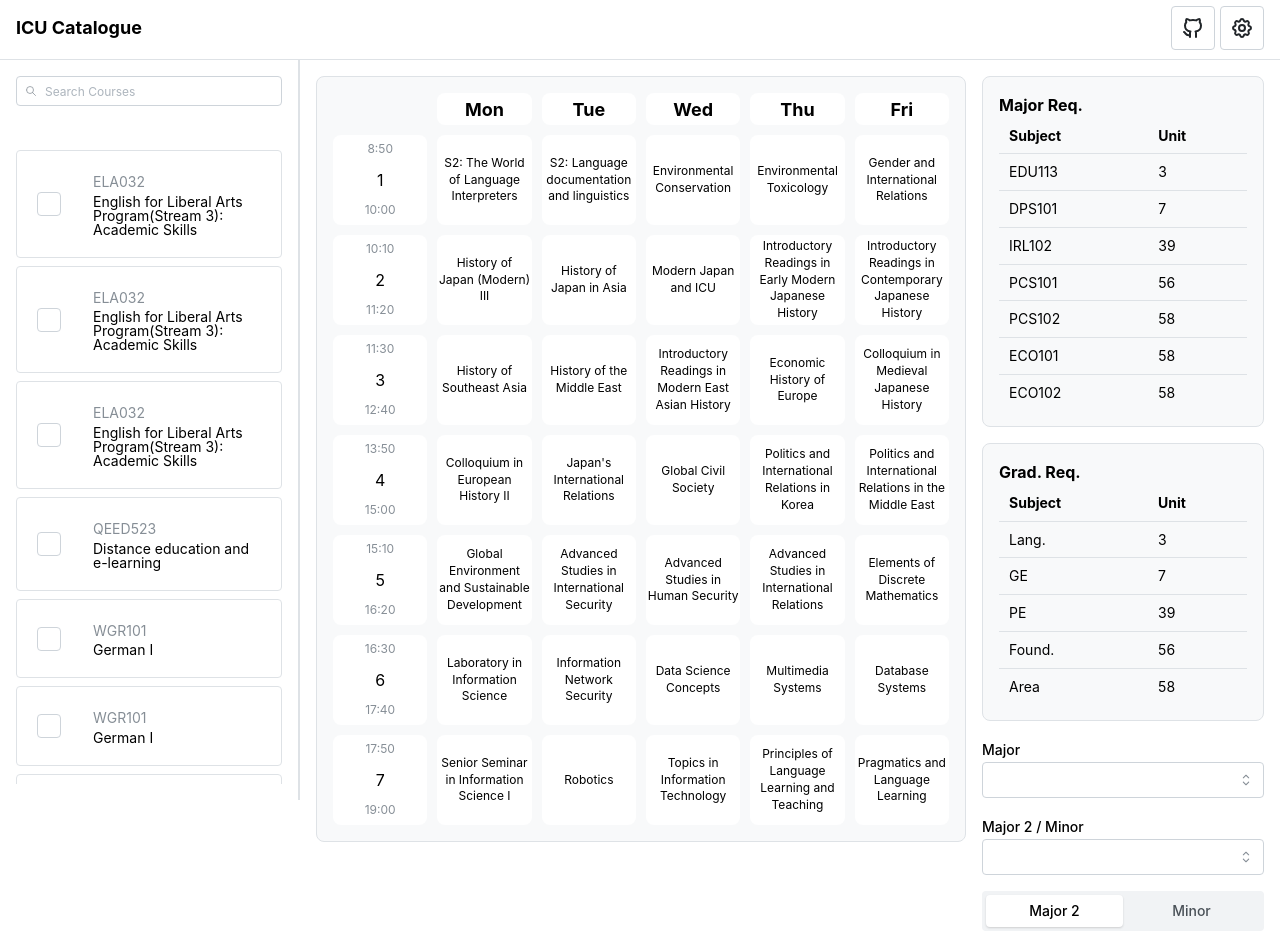
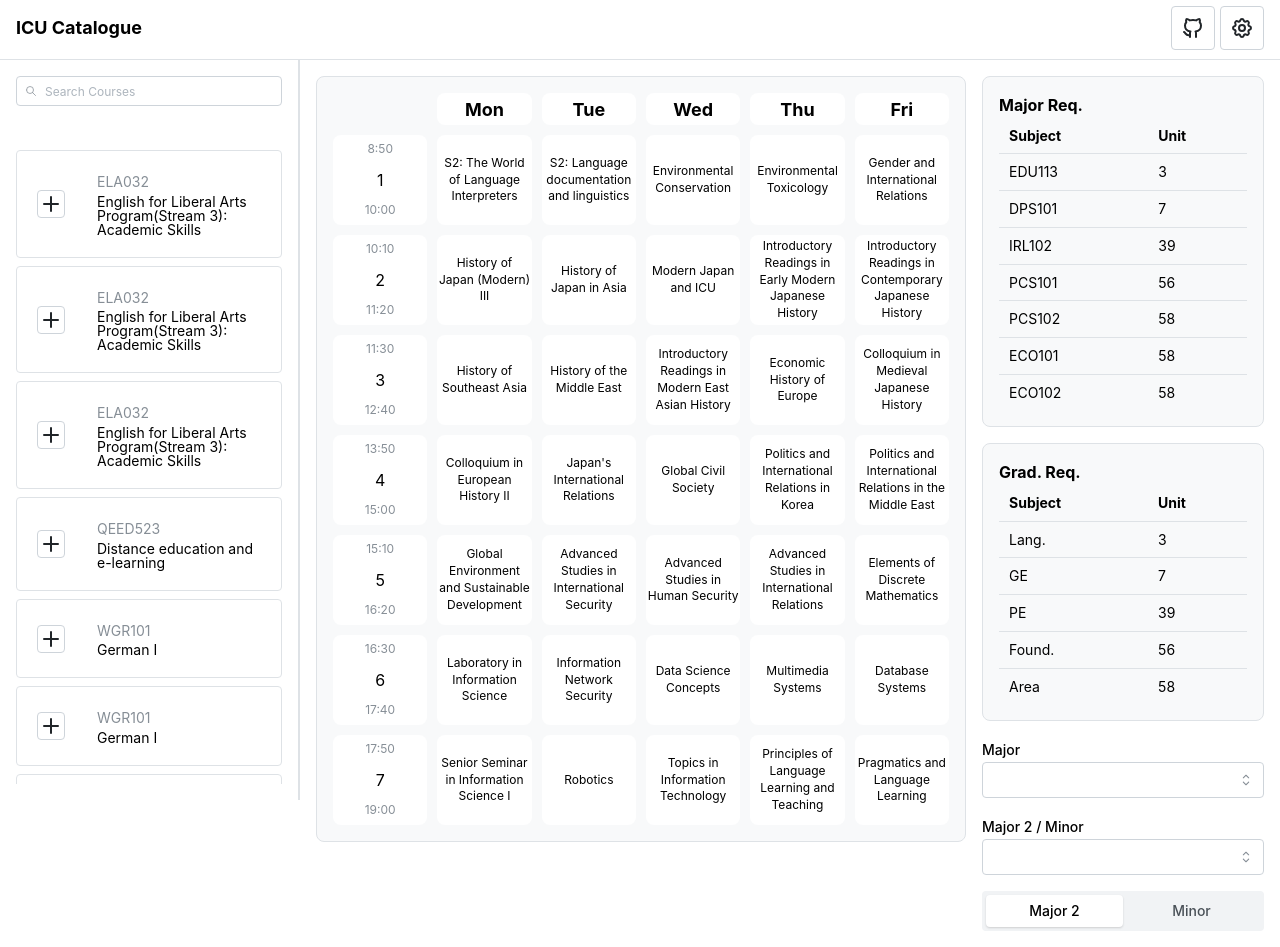
Before and after one commit to ItsukiKigoshi/icu-catalogue, a Next.js app: page / in a window 1280 px wide. Built offline with nearby package versions, Linux system fonts and the light colour scheme.

Commit message:
Add setTimetableData prop to NavbarSearch component

```diff
--- a/src/app/page.tsx
+++ b/src/app/page.tsx
@@ -743,7 +743,7 @@ export default function Page() {
         <Header opened={opened} toggle={toggle} />
       </AppShell.Header>
       <AppShell.Navbar>
-        <NavbarSearch />
+        <NavbarSearch setTimetableData={setTimetableData} />
       </AppShell.Navbar>
       <AppShell.Main>
         <Grid justify="flex-start" gutter="md" align="stretch">
--- a/src/components/CourseCard/CourseCard.tsx
+++ b/src/components/CourseCard/CourseCard.tsx
@@ -1,22 +1,22 @@
-import { CourseWithCheck } from "@/src/type/Types";
-import { Checkbox, Flex, Text, UnstyledButton } from "@mantine/core";
+import { CourseWithAdded } from "@/src/type/Types";
+import { ActionIcon, Flex, Text, UnstyledButton } from "@mantine/core";
+import { IconMinus, IconPlus } from "@tabler/icons-react";
 import classes from "./CourseCard.module.css";
 
 export default function CourseCard(props: {
-  item: CourseWithCheck;
+  item: CourseWithAdded;
   toggleCheck: (regno: number) => () => void;
 }) {
   return (
     <UnstyledButton key={props.item.regno} className={classes.button} mb={8}>
       <Flex align="center">
-        <Checkbox
-          checked={props.item.checked}
-          onChange={props.toggleCheck(props.item.regno)}
-          tabIndex={-1}
-          size="md"
+        <ActionIcon
+          variant="default"
+          onClick={props.toggleCheck(props.item.regno)}
           mr="xl"
-          aria-hidden
-        />
+        >
+          {props.item.added ? <IconMinus /> : <IconPlus />}
+        </ActionIcon>
         <div>
           <Text fz="sm" c="dimmed">
             {props.item.cno}
--- a/src/components/NavbarSearch/NavbarSearch.tsx
+++ b/src/components/NavbarSearch/NavbarSearch.tsx
@@ -1,38 +1,37 @@
 import { Flex, ScrollArea, Text } from "@mantine/core";
 import { useEffect, useState } from "react";
 
-import { Course, CourseWithCheck } from "@/src/type/Types";
+import { Course, CourseWithAdded } from "@/src/type/Types";
 import CourseCard from "../CourseCard/CourseCard";
 import classes from "./NavbarSearch.module.css";
 import SearchCourses from "./SearchCourses";
 
-export function NavbarSearch() {
-  const [section, setSection] = useState<"addNew" | "myList">("addNew");
-
-  const [addNewItems, setAddNewItems] = useState<CourseWithCheck[]>([]);
-  const [myListItems, setMyListItems] = useState<CourseWithCheck[]>([]);
+export function NavbarSearch(props: {
+  setTimetableData: (data: CourseWithAdded[][]) => void;
+}) {
+  const [courses, setCourses] = useState<CourseWithAdded[]>([]);
 
   useEffect(() => {
-    const getAddNewItems = async () => {
+    const getCourses = async () => {
       const response = await fetch("/api/courses");
-      const addNewResponses = await response.json();
+      const jsonResponse = await response.json();
 
-      const addNewResponsesWithCheck = addNewResponses.map((item: Course) => {
-        return { ...item, checked: false };
+      const coursesAdded = jsonResponse.map((item: Course) => {
+        return { ...item, added: false };
       });
-      setAddNewItems(addNewResponsesWithCheck);
+      setCourses(coursesAdded);
     };
 
-    getAddNewItems();
+    getCourses();
   }, []);
 
   const toggleCheck = (regno: number) => {
     return () => {
-      setAddNewItems(
-        addNewItems.map((item) => {
+      setCourses(
+        courses.map((item) => {
           if (item.regno === regno) {
-            console.log(`${item.regno}: ${item.checked}`);
-            return { ...item, checked: !item.checked };
+            console.log(`${item.regno}: ${item.added}`);
+            return { ...item, added: !item.added };
           } else {
             return item;
           }
@@ -41,36 +40,21 @@ export function NavbarSearch() {
     };
   };
 
-  useEffect(() => {
-    const getMyListItems = async () => {
-      // Only get the courses that are checked
-      const response = addNewItems.filter((item) => item.checked === true);
-      setMyListItems(response);
-    };
-
-    getMyListItems();
-  }, [addNewItems]);
-
-  const tabs = {
-    addNew: addNewItems,
-    myList: myListItems,
-  };
-
   const [currentQuery, setCurrentQuery] = useState("");
 
   // Show the courses in the selected tab, and if there are no courses, show "No Results"
-  const courses =
-    tabs[section].length > 0 || currentQuery === "" ? (
+  const results =
+    courses.length > 0 || currentQuery === "" ? (
       <>
         {/* How to handle the state (currentQuery === "")?  */}
         {currentQuery !== "" ? (
           <Text>
-            {tabs[section].length} Results for "{currentQuery}"
+            {courses.length} Results for "{currentQuery}"
           </Text>
         ) : (
           <></>
         )}
-        {tabs[section].map((item) => (
+        {courses.map((item) => (
           <CourseCard item={item} toggleCheck={toggleCheck} />
         ))}
       </>
@@ -82,32 +66,16 @@ export function NavbarSearch() {
 
   return (
     <nav className={classes.navbar}>
-      {/* Search Feature is now only available for AddNewItems */}
+      {/* Search Feature is now only available for courses */}
       <SearchCourses
-        getSearchResults={(results: CourseWithCheck[]) =>
-          setAddNewItems(results)
-        }
+        getSearchResults={(results: CourseWithAdded[]) => setCourses(results)}
         getCurrentQuery={(currentQuery: string) =>
           setCurrentQuery(currentQuery)
         }
       />
 
-      {/* <div>
-        <SegmentedControl
-          value={section}
-          onChange={(value: any) => setSection(value)}
-          transitionTimingFunction="ease"
-          fullWidth
-          data={[
-            { label: "Add New", value: "addNew" },
-            { label: "My List", value: "myList" },
-          ]}
-          mb="0"
-        />
-      </div> */}
-
       <ScrollArea>
-        <div className={classes.navbarMain}>{courses}</div>
+        <div className={classes.navbarMain}>{results}</div>
       </ScrollArea>
     </nav>
   );
--- a/src/components/NavbarSearch/SearchCourses.tsx
+++ b/src/components/NavbarSearch/SearchCourses.tsx
@@ -1,11 +1,11 @@
 "use client";
 
-import { CourseWithCheck } from "@/src/type/Course";
+import { CourseWithAdded } from "@/src/type/Types";
 import { TextInput, rem } from "@mantine/core";
 import { IconSearch } from "@tabler/icons-react";
 import { useState } from "react";
 
-type GetSearchResults = (results: CourseWithCheck[]) => void;
+type GetSearchResults = (results: CourseWithAdded[]) => void;
 type GetCurrentQuery = (query: string) => void;
 
 export default function SearchCourses({
--- a/src/type/Types.ts
+++ b/src/type/Types.ts
@@ -9,8 +9,8 @@ export interface Course {
   summary_j: string;
 }
 
-export interface CourseWithCheck extends Course {
-  checked: boolean;
+export interface CourseWithAdded extends Course {
+  added: boolean;
 }
 
 export interface TimetableItem {
```
